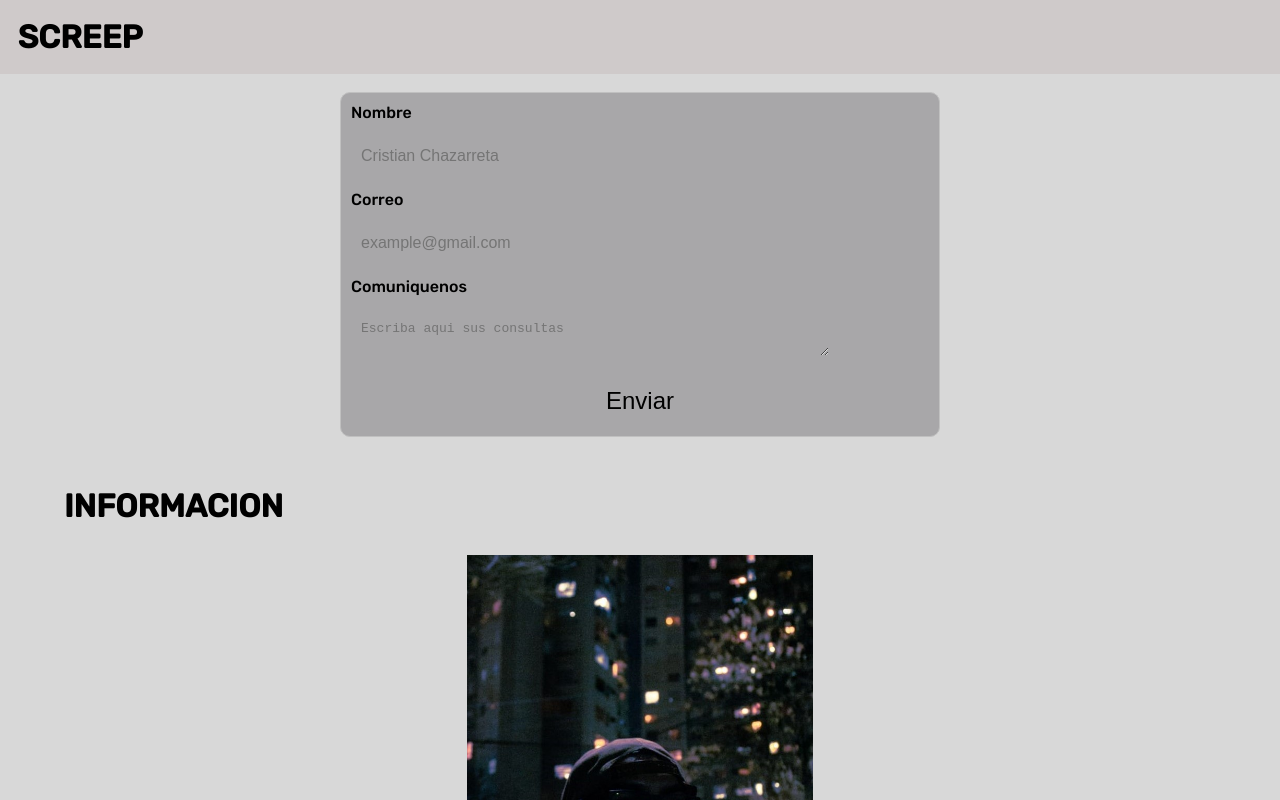
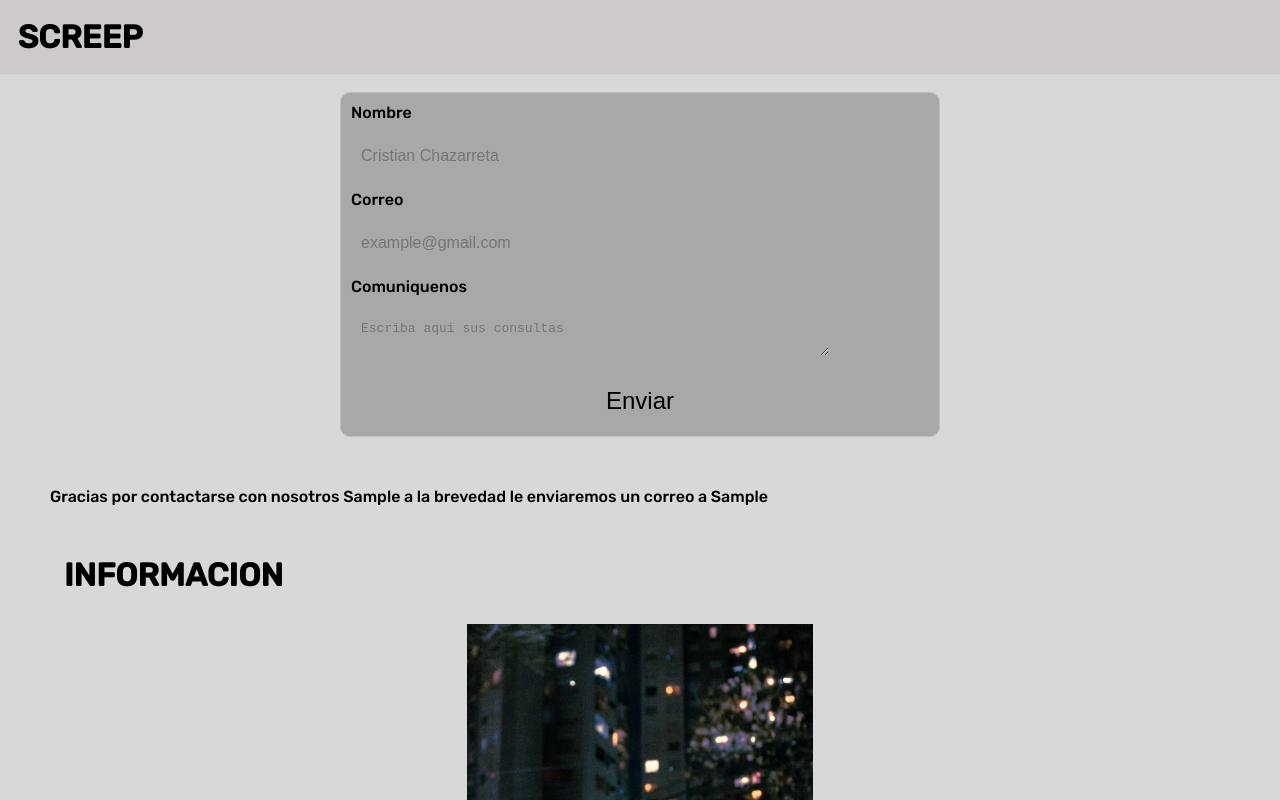
Before and after one commit to CHEIZTAIKO/javascreep, a website: page index.html in a window 1280 px wide. Both pictures are taken after typing "Sample", "Sample", "Sample" into the empty fields and a click on the button "Enviar". Shown: the part 1326-2126 px from the top of the page. Drawn offline with nearby package versions, Linux system fonts and the light colour scheme.

Commit message:
respuesta de formulario con localStorage

```diff
--- a/index.html
+++ b/index.html
@@ -31,7 +31,7 @@
         <label for="nombre">Nombre</label>
         <input type="text" name="nombre" id="nombre" placeholder="Cristian Chazarreta">
         <label for="correo">Correo</label>
-        <input type="text" name="correo" id="correo" placeholder="example@gmail.com">
+        <input type="text" name="correo" id="correo" placeholder="example@gmail.com"  required>
         <label for="textarea">Comuniquenos</label>
         <textarea name="mensaje" id="textArea" placeholder="Escriba aqui sus consultas" ></textarea>
         <button class="enviar" type="submit">Enviar</button>
--- a/js/script.js
+++ b/js/script.js
@@ -58,8 +58,15 @@ form.addEventListener("submit",(evento)=>{
     const usuario = new Usuarios(nombre,correo,textArea)
     user.push(usuario)
     localStorage.setItem("Usuario", JSON.stringify(user))
-    form.reset()
+    form.reset();
+    const cartel = document.getElementById("contactos");
+    const info = JSON.parse(localStorage.getItem("Usuario"));
+    info.forEach(user =>{
+        cartel.innerHTML += `<p>Gracias por contactarse con nosotros ${user.nombre}
+        a la brevedad le enviaremos un correo a ${user.correo}</p>`
+    })
 })
+
 
 //informacion de el autor, cuando el mouse se encima a la imagen y cuando se saca deja de existir la informacion
 const autor = document.getElementById("autor")
```
